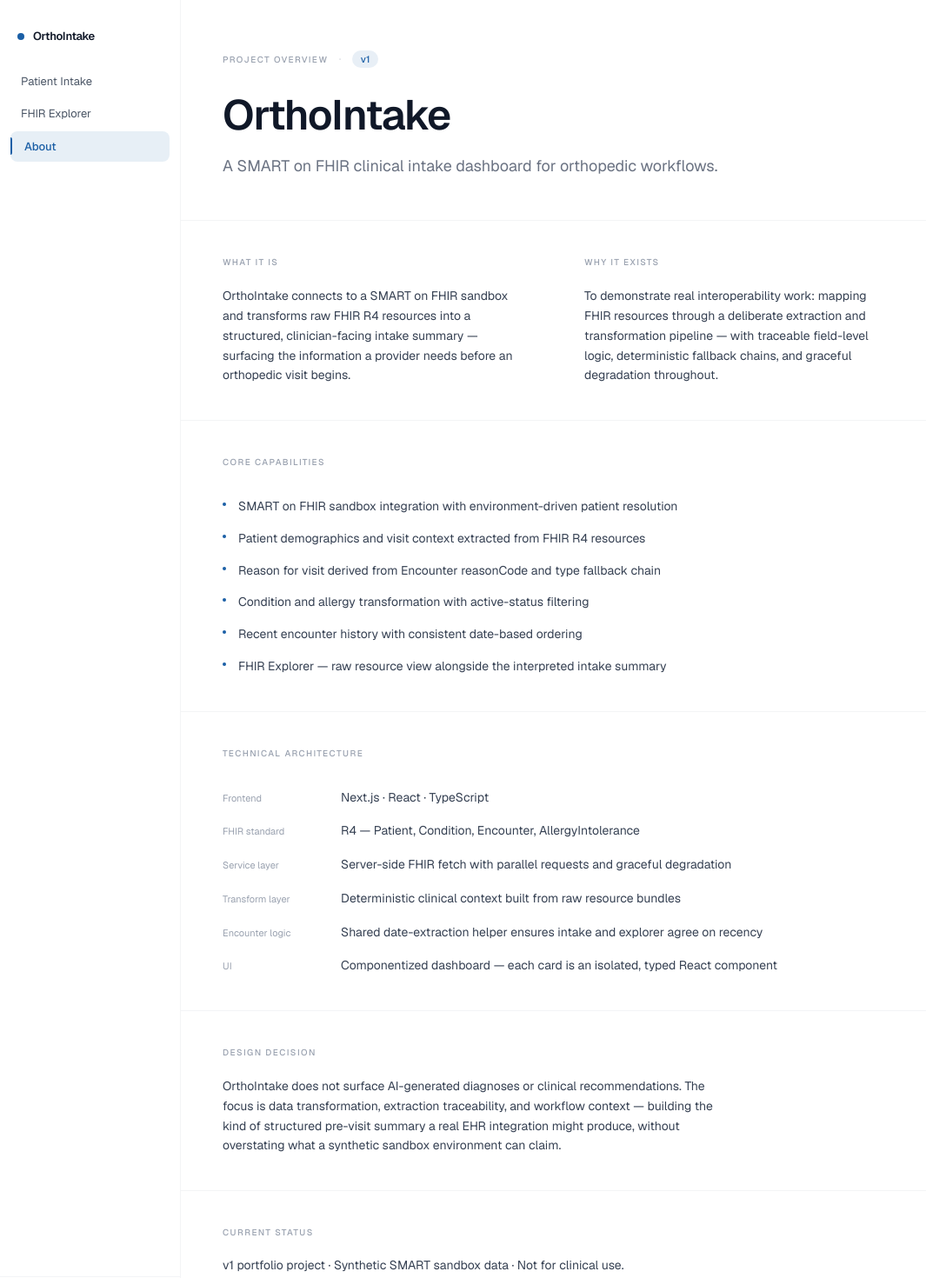
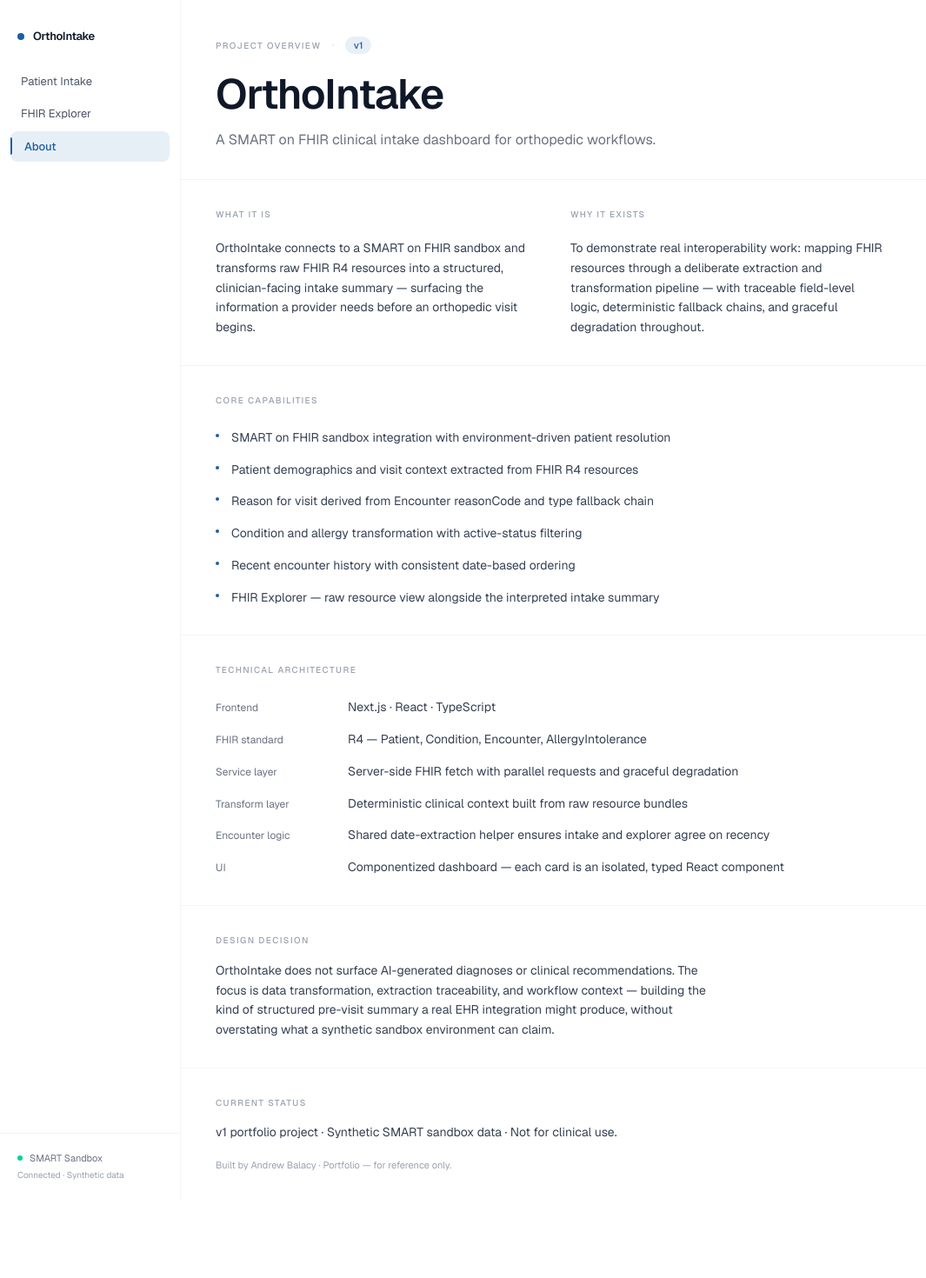
Before and after one commit to andrewbalacy/ortho-intake, a Next.js app: page /about in a window 1280 px wide. Shown: the top 1470 px of the page at 87% size, without its empty margins (0-1065 px from the left). After the commit the page ends 1380 px from the top, so only its background shows below. Built offline with nearby package versions, Linux system fonts and the light colour scheme.

Commit message:
style: polish OrthoIntake v1 interface

```diff
--- a/app/about/page.tsx
+++ b/app/about/page.tsx
@@ -22,8 +22,8 @@
   return (
     <AppShell>
       {/* Header */}
-      <header className="px-12 pt-14 pb-12 border-b border-gray-100">
-        <div className="flex items-center gap-3 mb-7">
+      <header className="px-10 pt-10 pb-8 border-b border-gray-100">
+        <div className="flex items-center gap-3 mb-5">
           <span className="text-[10px] font-medium uppercase tracking-[0.14em] text-gray-400">
             Project Overview
           </span>
@@ -35,14 +35,14 @@
         <h1 className="text-5xl font-semibold tracking-tight text-gray-900 leading-none">
           OrthoIntake
         </h1>
-        <p className="mt-5 text-lg text-gray-500 max-w-xl leading-relaxed">
+        <p className="mt-4 text-base text-gray-500 max-w-xl leading-relaxed">
           A SMART on FHIR clinical intake dashboard for orthopedic workflows.
         </p>
       </header>
 
       {/* What it is / Why it exists */}
-      <div className="px-12 py-10 border-b border-gray-100">
-        <div className="grid grid-cols-2 gap-16 max-w-3xl">
+      <div className="px-10 py-8 border-b border-gray-100">
+        <div className="grid grid-cols-2 gap-12 max-w-3xl">
           <div>
             <p className="text-[10px] font-medium uppercase tracking-[0.14em] text-gray-400 mb-5">
               What it is
@@ -67,8 +67,8 @@
       </div>
 
       {/* Core capabilities */}
-      <div className="px-12 py-10 border-b border-gray-100">
-        <p className="text-[10px] font-medium uppercase tracking-[0.14em] text-gray-400 mb-8">
+      <div className="px-10 py-8 border-b border-gray-100">
+        <p className="text-[10px] font-medium uppercase tracking-[0.14em] text-gray-400 mb-6">
           Core Capabilities
         </p>
         <ul className="space-y-3.5 max-w-2xl">
@@ -82,14 +82,14 @@
       </div>
 
       {/* Technical architecture */}
-      <div className="px-12 py-10 border-b border-gray-100">
-        <p className="text-[10px] font-medium uppercase tracking-[0.14em] text-gray-400 mb-8">
+      <div className="px-10 py-8 border-b border-gray-100">
+        <p className="text-[10px] font-medium uppercase tracking-[0.14em] text-gray-400 mb-6">
           Technical Architecture
         </p>
-        <div className="space-y-4 max-w-2xl">
+        <div className="space-y-3.5 max-w-2xl">
           {ARCHITECTURE.map(([label, detail]) => (
             <div key={label} className="flex items-baseline gap-6">
-              <span className="text-[11px] text-gray-400 w-28 shrink-0">{label}</span>
+              <span className="text-[12px] text-gray-500 w-32 shrink-0">{label}</span>
               <span className="text-sm text-gray-700 leading-relaxed">{detail}</span>
             </div>
           ))}
@@ -97,8 +97,8 @@
       </div>
 
       {/* Design decision */}
-      <div className="px-12 py-10 border-b border-gray-100">
-        <p className="text-[10px] font-medium uppercase tracking-[0.14em] text-gray-400 mb-5">
+      <div className="px-10 py-8 border-b border-gray-100">
+        <p className="text-[10px] font-medium uppercase tracking-[0.14em] text-gray-400 mb-4">
           Design Decision
         </p>
         <p className="text-sm text-gray-700 leading-relaxed max-w-xl">
@@ -110,14 +110,14 @@
       </div>
 
       {/* Status */}
-      <div className="px-12 py-10">
-        <p className="text-[10px] font-medium uppercase tracking-[0.14em] text-gray-400 mb-5">
+      <div className="px-10 py-8">
+        <p className="text-[10px] font-medium uppercase tracking-[0.14em] text-gray-400 mb-4">
           Current Status
         </p>
         <p className="text-sm text-gray-700">
           v1 portfolio project · Synthetic SMART sandbox data · Not for clinical use.
         </p>
-        <p className="mt-6 text-[11px] text-gray-300">
+        <p className="mt-5 text-[11px] text-gray-400">
           Built by Andrew Balacy · Portfolio — for reference only.
         </p>
       </div>
--- a/app/page.tsx
+++ b/app/page.tsx
@@ -32,19 +32,19 @@
       <ChartContext items={intake.chartContext} />
 
       {/* Medical background — conditions and allergies before encounter history */}
-      <div className="px-12 py-10 border-b border-gray-100">
-        <div className="grid grid-cols-2">
-          <div className="pr-16">
+      <div className="px-10 py-8 border-b border-gray-100">
+        <div className="grid grid-cols-2 max-w-3xl">
+          <div className="pr-10">
             <ConditionsCard conditions={intake.conditions} />
           </div>
-          <div className="border-l border-gray-100 pl-16">
+          <div className="border-l border-gray-100 pl-10">
             <AllergiesCard allergies={intake.allergies} />
           </div>
         </div>
       </div>
 
       {/* Encounter history */}
-      <div className="px-12 py-10">
+      <div className="px-10 py-8">
         <RecentEncountersCard encounters={intake.recentEncounters} />
       </div>
     </AppShell>
--- a/components/dashboard/ChartContext.tsx
+++ b/components/dashboard/ChartContext.tsx
@@ -4,24 +4,24 @@
 
 export default function ChartContext({ items }: Props) {
   return (
-    <section className="px-12 py-10 border-b border-gray-100">
-      <h2 className="text-[10px] font-medium uppercase tracking-[0.14em] text-gray-400 mb-6">
+    <section className="px-10 py-8 border-b border-gray-100">
+      <h2 className="text-[10px] font-medium uppercase tracking-[0.14em] text-gray-400 mb-5">
         Pre-Intake Briefing
       </h2>
       {items.length > 0 ? (
-        <div className="border-l-2 border-brand/20 pl-5 space-y-3.5 max-w-2xl">
+        <div className="border-l-2 border-brand/20 pl-5 space-y-3 max-w-2xl">
           {items.map((item, i) => (
-            <p key={i} className="text-[15px] text-gray-700 leading-relaxed">
+            <p key={i} className="text-sm text-gray-700 leading-relaxed">
               {item}
             </p>
           ))}
         </div>
       ) : (
-        <p className="text-[15px] text-gray-400">
+        <p className="text-sm text-gray-400">
           No chart context available for this patient.
         </p>
       )}
-      <p className="mt-6 text-[11px] text-gray-300">
+      <p className="mt-5 text-[11px] text-gray-400">
         Chart context only — not clinical guidance.
       </p>
     </section>
--- a/components/dashboard/DashboardHeader.tsx
+++ b/components/dashboard/DashboardHeader.tsx
@@ -6,9 +6,9 @@
 
 export default function DashboardHeader({ patient }: Props) {
   return (
-    <header className="px-12 pt-14 pb-12 border-b border-gray-100">
+    <header className="px-10 pt-10 pb-9 border-b border-gray-100">
       {/* Eyebrow */}
-      <div className="flex items-center gap-3 mb-7">
+      <div className="flex items-center gap-3 mb-5">
         <span className="text-[10px] font-medium uppercase tracking-[0.14em] text-gray-400">
           Patient Intake
         </span>
@@ -25,25 +25,25 @@
 
       {/* Demographics */}
       <div className="mt-5 flex items-center gap-4 flex-wrap">
-        <span className="text-sm text-gray-500">{patient.age} years old</span>
+        <span className="text-sm text-gray-600">{patient.age} years old</span>
         <span className="text-gray-200 select-none">·</span>
-        <span className="text-sm text-gray-500">{patient.sex}</span>
+        <span className="text-sm text-gray-600">{patient.sex}</span>
         <span className="text-gray-200 select-none">·</span>
-        <span className="text-sm text-gray-500">DOB {patient.dob}</span>
+        <span className="text-sm text-gray-600">DOB {patient.dob}</span>
         <span className="text-gray-200 select-none">·</span>
-        <span className="text-sm text-gray-500">
+        <span className="text-sm text-gray-600">
           MRN{" "}
           <span className="font-mono text-gray-700 tracking-tight">{patient.mrn}</span>
         </span>
       </div>
 
       {/* Clinical metadata */}
-      <div className="mt-10 grid grid-cols-2 gap-10 max-w-xl">
+      <div className="mt-8 grid grid-cols-2 gap-8 max-w-md">
         <div>
           <p className="text-[10px] font-medium uppercase tracking-[0.14em] text-gray-400 mb-2">
             Reason for Visit
           </p>
-          <p className="text-lg font-medium text-gray-900 leading-snug">
+          <p className="text-[15px] font-medium text-gray-900 leading-snug">
             {patient.reasonForVisit}
           </p>
         </div>
@@ -51,7 +51,7 @@
           <p className="text-[10px] font-medium uppercase tracking-[0.14em] text-gray-400 mb-2">
             Provider
           </p>
-          <p className="text-lg text-gray-400 leading-snug">{patient.provider}</p>
+          <p className="text-[15px] text-gray-400 leading-snug">{patient.provider}</p>
         </div>
       </div>
     </header>
--- a/components/explorer/ExplorerView.tsx
+++ b/components/explorer/ExplorerView.tsx
@@ -61,7 +61,7 @@
   return (
     <>
       {/* Header */}
-      <header className="px-12 pt-14 pb-10 border-b border-gray-100">
+      <header className="px-10 pt-10 pb-8 border-b border-gray-100">
         <div className="mb-5">
           <span className="text-[10px] font-medium uppercase tracking-[0.14em] text-gray-400">
             FHIR Explorer
@@ -70,7 +70,7 @@
         <h1 className="text-5xl font-semibold tracking-tight text-gray-900 leading-none">
           {data.intake.patient.name}
         </h1>
-        <p className="mt-5 text-sm text-gray-500 max-w-xl leading-relaxed">
+        <p className="mt-4 text-sm text-gray-500 max-w-xl leading-relaxed">
           Raw FHIR R4 resources from the SMART Health IT sandbox, alongside the
           values OrthoIntake extracts for clinical intake workflows.
         </p>
--- a/components/layout/Sidebar.tsx
+++ b/components/layout/Sidebar.tsx
@@ -5,7 +5,7 @@
 import PatientList from "./PatientList";
 import type { PatientSummary } from "@/types/patient";
 
-const NAV_ITEMS: Array<{ label: string; href: string | null }> = [
+const NAV_ITEMS: Array<{ label: string; href: string }> = [
   { label: "Patient Intake", href: "/" },
   { label: "FHIR Explorer", href: "/fhir-explorer" },
   { label: "About", href: "/about" },
@@ -17,17 +17,9 @@
   active,
 }: {
   label: string;
-  href: string | null;
+  href: string;
   active: boolean;
 }) {
-  if (!href) {
-    return (
-      <div className="flex items-center px-3 py-2 rounded-lg cursor-default select-none">
-        <span className="text-[13px] text-gray-300">{label}</span>
-      </div>
-    );
-  }
-
   if (active) {
     return (
       <div className="relative flex items-center px-3 py-2 rounded-lg bg-brand/10">
@@ -73,7 +65,7 @@
           const active =
             href === "/"
               ? pathname === "/"
-              : href !== null && pathname.startsWith(href);
+              : pathname.startsWith(href);
           return (
             <NavItem key={label} label={label} href={href} active={active} />
           );
--- a/components/patient/AllergiesCard.tsx
+++ b/components/patient/AllergiesCard.tsx
@@ -31,7 +31,7 @@
         </ul>
       )}
 
-      <p className="mt-5 text-[11px] text-gray-300">Confirm with patient at intake.</p>
+      <p className="mt-5 text-[11px] text-gray-400">Confirm with patient at intake.</p>
     </section>
   );
 }
--- a/components/patient/ConditionsCard.tsx
+++ b/components/patient/ConditionsCard.tsx
@@ -23,7 +23,7 @@
         </ul>
       )}
 
-      <p className="mt-5 text-[11px] text-gray-300">Chart context — for reference only.</p>
+      <p className="mt-5 text-[11px] text-gray-400">Chart context — for reference only.</p>
     </section>
   );
 }
--- a/components/patient/RecentEncountersCard.tsx
+++ b/components/patient/RecentEncountersCard.tsx
@@ -17,35 +17,35 @@
 export default function RecentEncountersCard({ encounters }: Props) {
   return (
     <section>
-      <h2 className="text-[10px] font-medium uppercase tracking-[0.14em] text-gray-400 mb-10">
+      <h2 className="text-[10px] font-medium uppercase tracking-[0.14em] text-gray-400 mb-8">
         Encounter History
       </h2>
 
       {encounters.length === 0 ? (
         <p className="text-sm text-gray-400">No encounters on file.</p>
       ) : (
-        <div>
+        <div className="max-w-lg">
           {encounters.map((encounter, index) => {
             const { year, month, day } = parseDate(encounter.date);
             const isLast = index === encounters.length - 1;
 
             return (
-              <div key={index} className="flex gap-6">
+              <div key={index} className="flex gap-5">
                 {/* Date column */}
-                <div className="w-12 flex-shrink-0 text-right pt-0.5">
+                <div className="w-11 flex-shrink-0 text-right pt-0.5">
                   <div className="text-[9px] font-medium tracking-widest text-gray-400">
                     {month}
                   </div>
-                  <div className="text-[2rem] font-extralight text-gray-900 leading-none tabular-nums mt-0.5">
+                  <div className="text-[1.75rem] font-light text-gray-800 leading-none tabular-nums mt-0.5">
                     {day}
                   </div>
                   <div className="text-[9px] text-gray-400 tabular-nums mt-0.5">{year}</div>
                 </div>
 
                 {/* Timeline spine */}
-                <div className="flex flex-col items-center flex-shrink-0 w-5">
+                <div className="flex flex-col items-center flex-shrink-0 w-4">
                   <div
-                    className={`w-2 h-2 rounded-full mt-2 flex-shrink-0 ${
+                    className={`w-1.5 h-1.5 rounded-full mt-2 flex-shrink-0 ${
                       index === 0 ? "bg-brand" : "bg-gray-200"
                     }`}
                   />
@@ -53,8 +53,8 @@
                 </div>
 
                 {/* Encounter content */}
-                <div className={isLast ? "pb-0" : "pb-9"}>
-                  <p className="text-[15px] text-gray-900 leading-snug pt-1.5">
+                <div className={isLast ? "pb-0" : "pb-7"}>
+                  <p className="text-sm text-gray-800 leading-snug pt-1.5">
                     {encounter.type}
                   </p>
                 </div>
@@ -64,7 +64,7 @@
         </div>
       )}
 
-      <p className="mt-8 text-[11px] text-gray-300">Chart context — for reference only.</p>
+      <p className="mt-6 text-[11px] text-gray-400">Chart context — for reference only.</p>
     </section>
   );
 }
```
